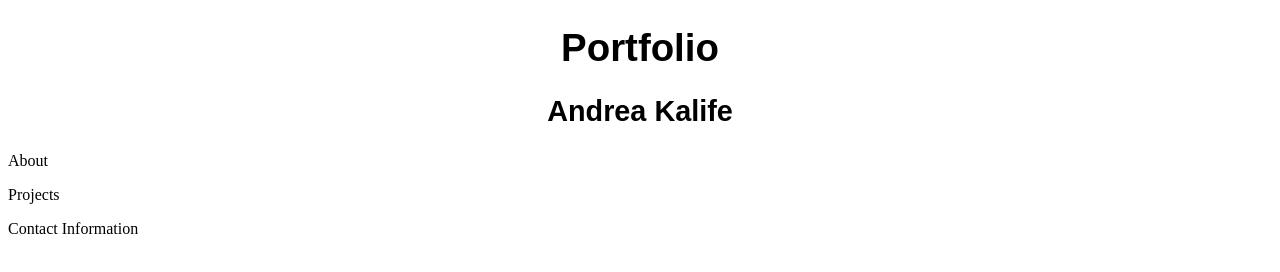
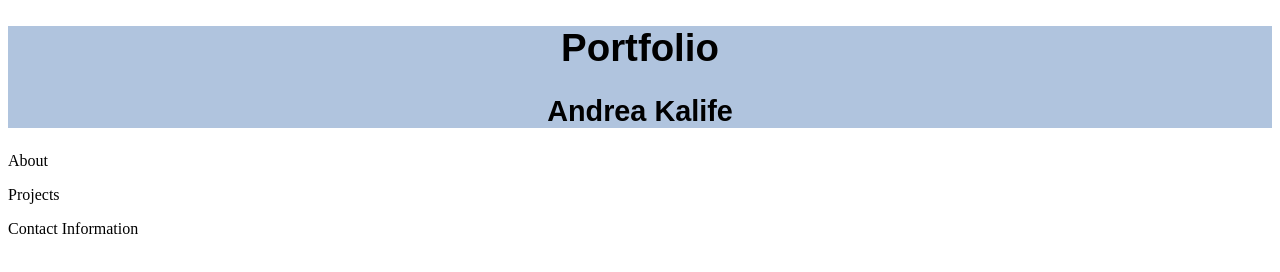
Before and after one commit to aeklf/Portfolio-Homework02, a plain HTML site: page index.html in a window 1280 px wide. Drawn offline with Linux system fonts and the light colour scheme.

Commit message:
HTML, CSS

```diff
--- a/assets/style.css
+++ b/assets/style.css
@@ -13,4 +13,5 @@ text-decoration-color: lightslategray;
 .body {
     font-family: Arial;
     margin: 0;
+    background-color: lightyellow;
   }
--- a/index.html
+++ b/index.html
@@ -10,12 +10,12 @@
 <body>
 
 <!-- Header -->
-<element class="header">
+<div id="header" class="header">
 <header>
     <h1>Portfolio</h1>
     <h2>Andrea Kalife</h2>
 </header>
-</element>
+</div>
 
 <!-- Navbar -->
 <element class="nav">
@@ -27,7 +27,6 @@
 </element>
 
 <!-- Body -->
-<body>
 
 </body>
 
```
